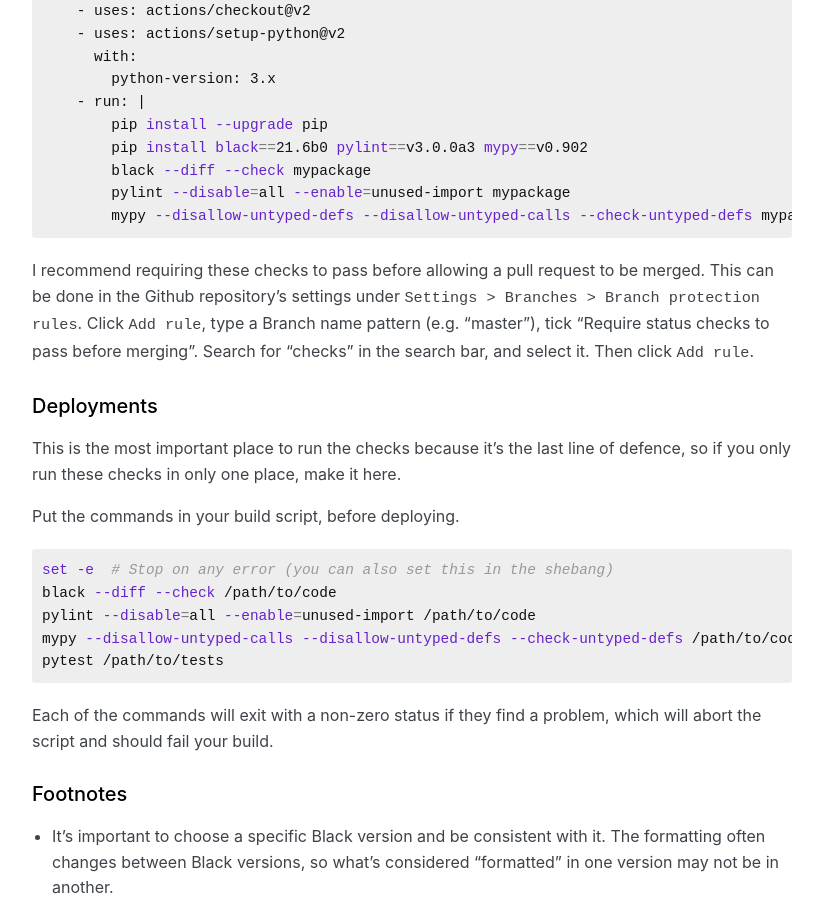
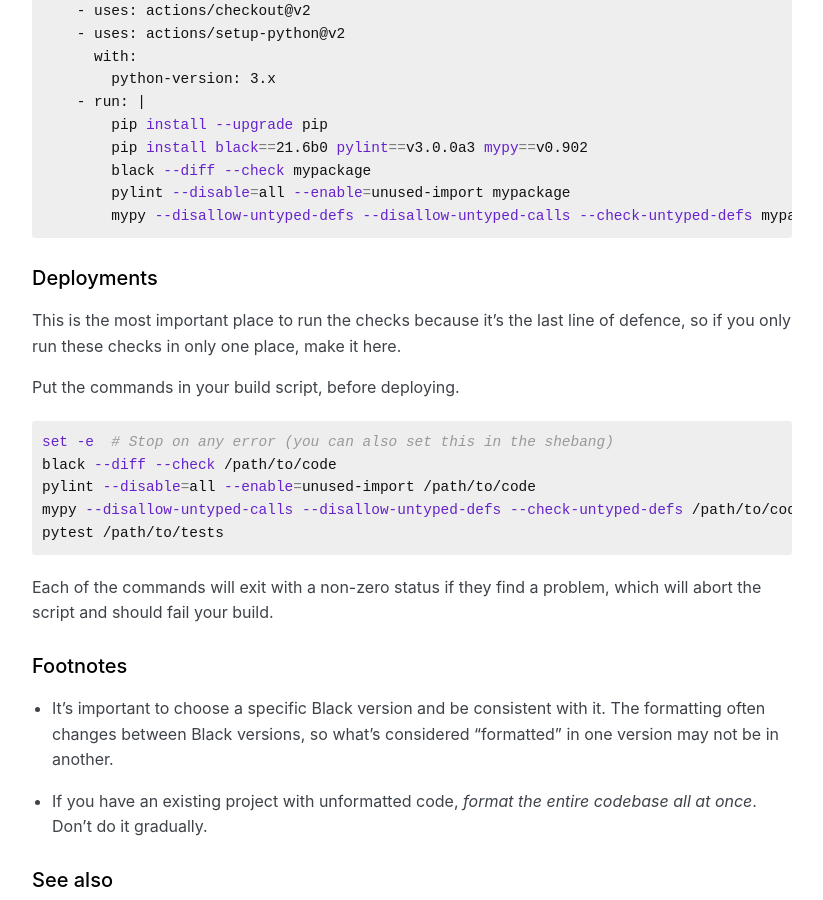
Before and after one commit to explodinglabs/explodinglabs.github.io, a Jekyll site: the page built from _posts/python/2021-07-01-checks.markdown, in a window 1280 px wide and 900 px high, scrolled down 1663 px. Shown: the whole window, without its empty margins (228-1051 px from the left). Built offline with Jekyll 4.4.1, drawn with Linux system fonts in a browser that asks for light colours; some web fonts are replaced.

Commit message:
Remove require checks to pass section

````diff
--- a/_posts/python/2021-07-01-checks.markdown
+++ b/_posts/python/2021-07-01-checks.markdown
@@ -96,12 +96,6 @@ jobs:
         mypy --disallow-untyped-defs --disallow-untyped-calls --check-untyped-defs mypackage
 ```
 
-I recommend requiring these checks to pass before allowing a pull request to be
-merged. This can be done in the Github repository's settings under `Settings >
-Branches > Branch protection rules`. Click `Add rule`, type a Branch name
-pattern (e.g. "master"), tick "Require status checks to pass before merging".
-Search for "checks" in the search bar, and select it. Then click `Add rule`.
-
 ## Deployments
 
 This is the most important place to run the checks because it's the last line
````
